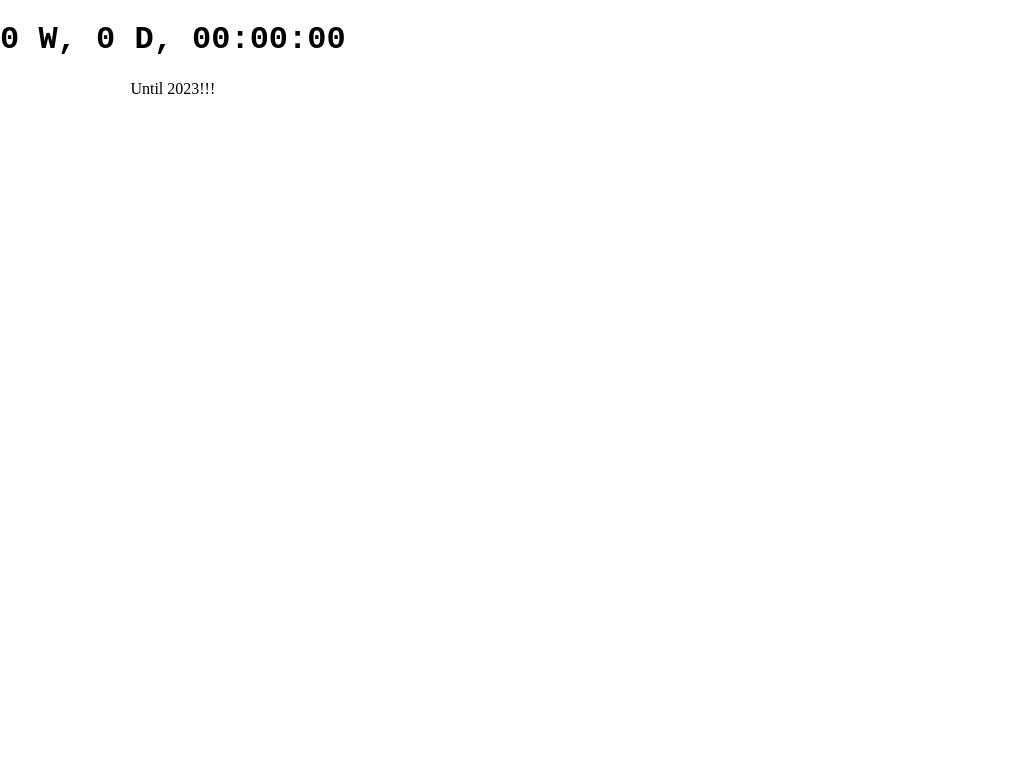
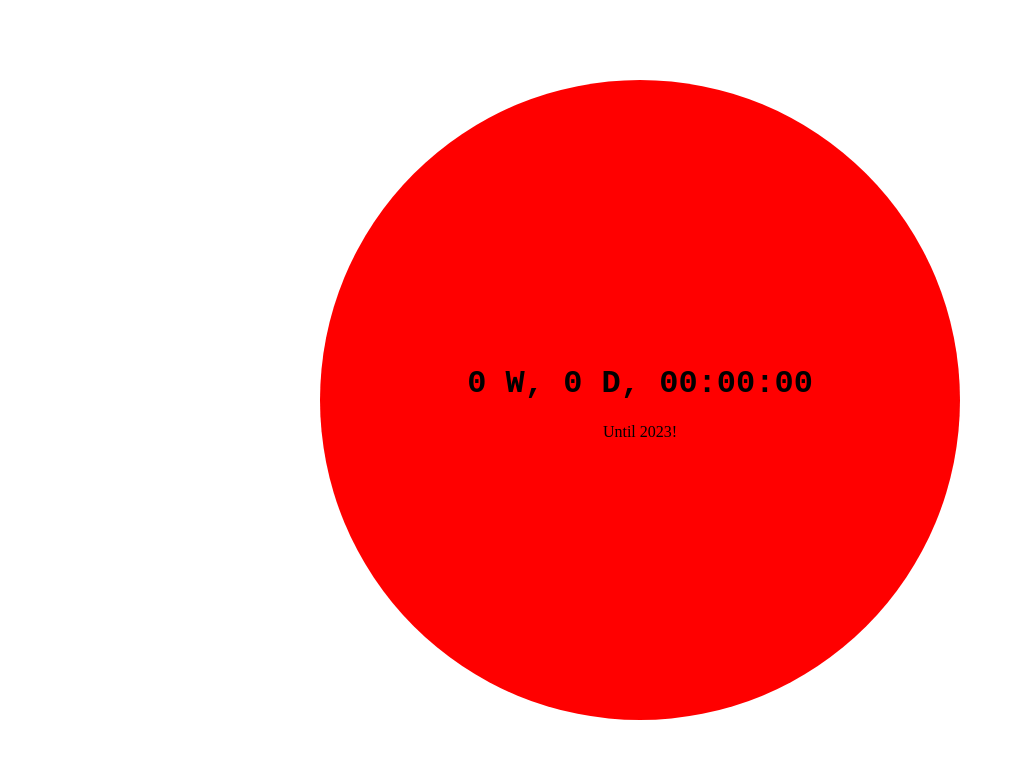
Before and after one commit to earthtraveller1/new-year-countdown, a Next.js app: page / in a window 1280 px wide. Shown: the top 758 px of the page, without its empty margins (0-1022 px from the left). Built offline with nearby package versions, Linux system fonts and the light colour scheme.

Commit message:
Used the dial and countdown components.

```diff
--- a/pages/index.tsx
+++ b/pages/index.tsx
@@ -1,4 +1,7 @@
 import Head from "next/head"
+
+import Dial from "../components/dial"
+import Countdown from "../components/countdown"
 
 import styles from "../styles/Home.module.scss"
 
@@ -10,12 +13,9 @@ export default function Home() {
             </Head>
 
             <main className={styles.main}>
-        <div className={styles.dial}>
-          <div className={styles.stuffInMiddle}>
-            <h1 className={styles.time}>0 W, 0 D, 00:00:00</h1>
-            <p>Until 2023!!!</p>
-          </div>
-        </div>
+                <Dial>
+                    <Countdown/>
+                </Dial>
             </main>
         </>
     )
```
Lines whose indentation alone changed are shown as unchanged.
